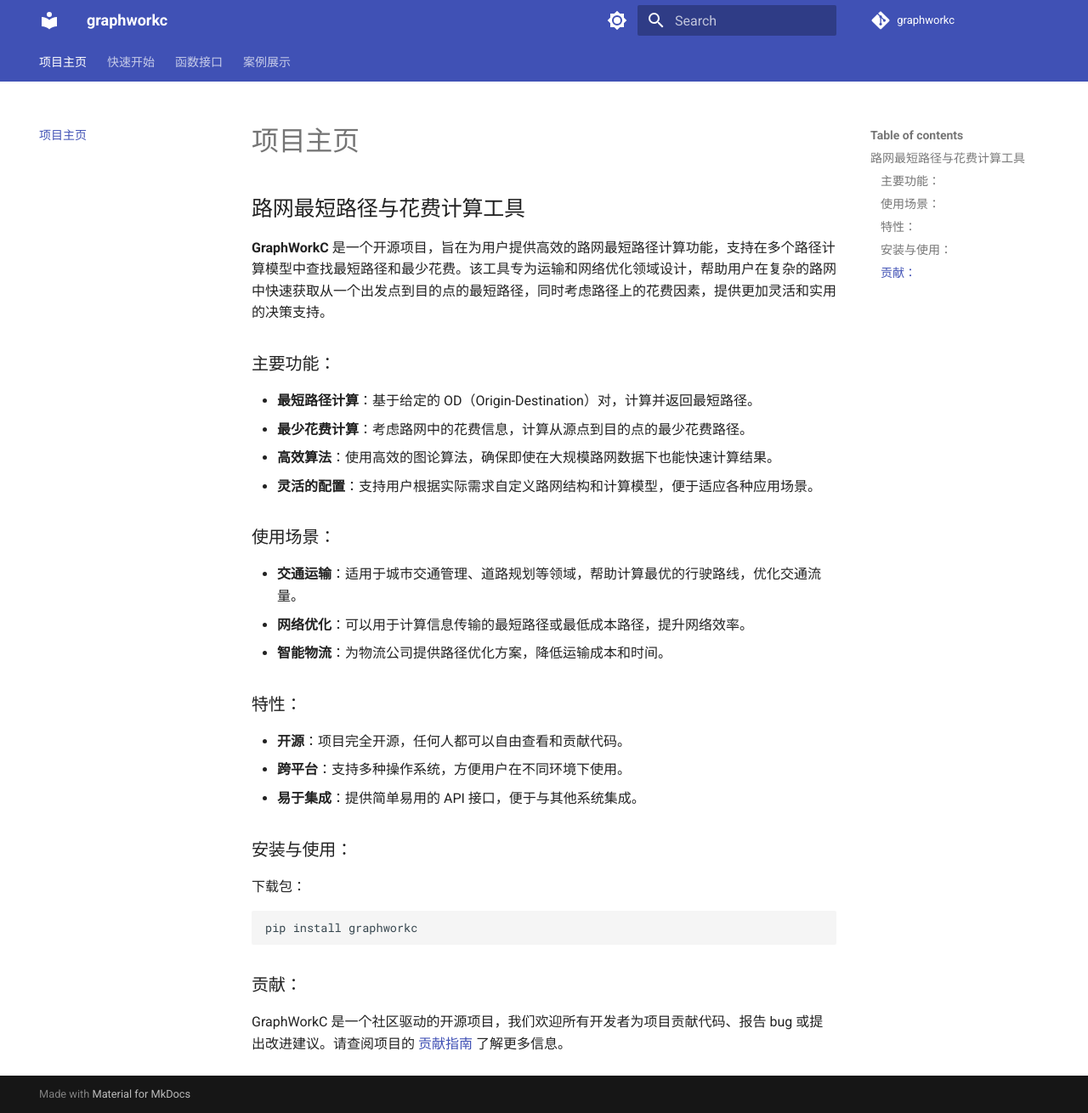
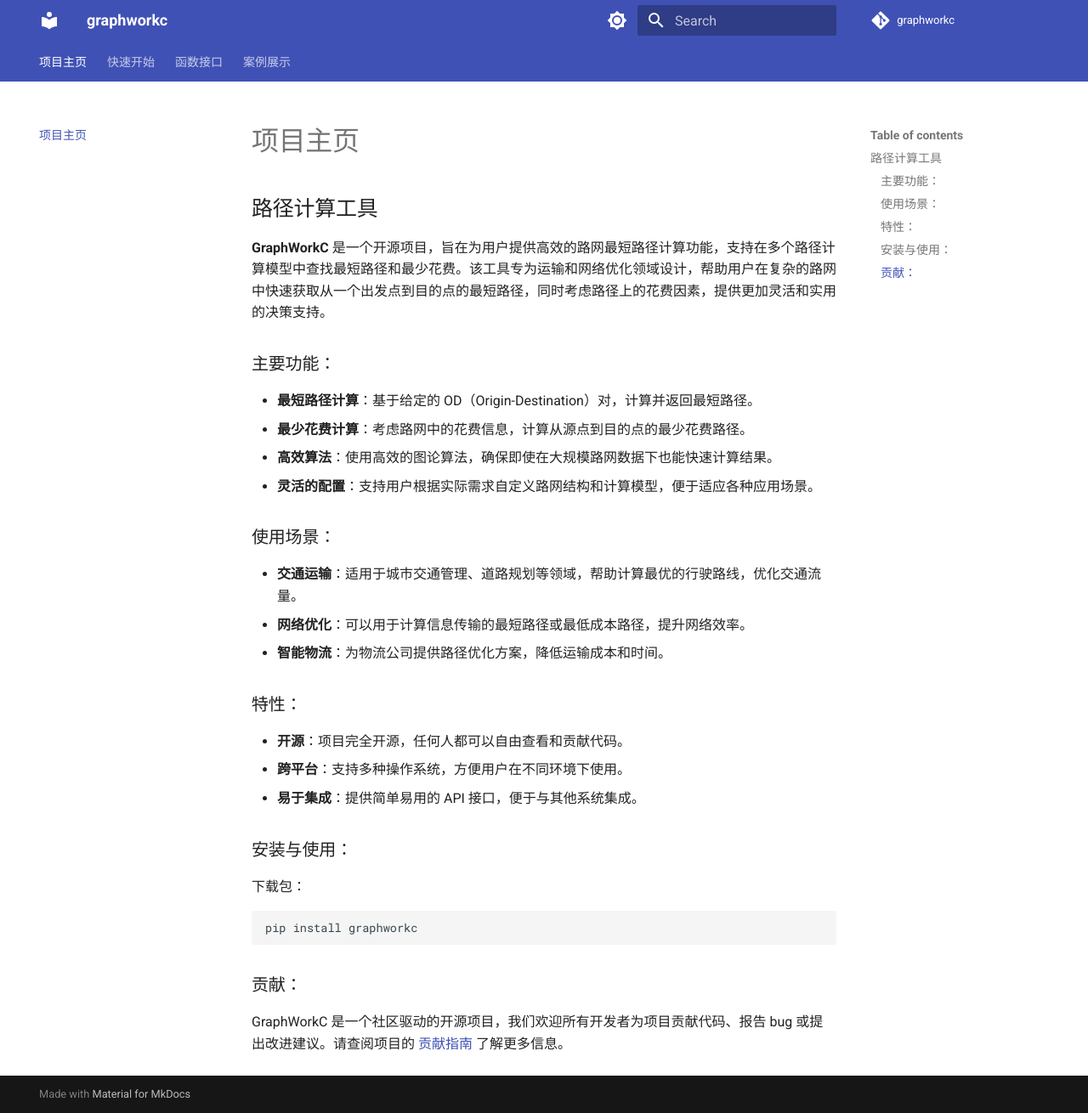
Before and after one commit to ZheChengData/graphworkc, an MkDocs documentation site: the page built from docs/index.md, in a window 1280 px wide and 1310 px high. Shown: the whole window at 85% size. Built offline with MkDocs 1.6.1 and Material for MkDocs 9.7.7, drawn with Linux system fonts in a browser that asks for light colours; comment, search, counter and statistics services are not loaded.

Commit message:
update 0301
1

```diff
--- a/docs/index.md
+++ b/docs/index.md
@@ -1,4 +1,4 @@
-## 路网最短路径与花费计算工具
+## 路径计算工具
 
 **GraphWorkC** 是一个开源项目，旨在为用户提供高效的路网最短路径计算功能，支持在多个路径计算模型中查找最短路径和最少花费。该工具专为运输和网络优化领域设计，帮助用户在复杂的路网中快速获取从一个出发点到目的点的最短路径，同时考虑路径上的花费因素，提供更加灵活和实用的决策支持。
 
```
